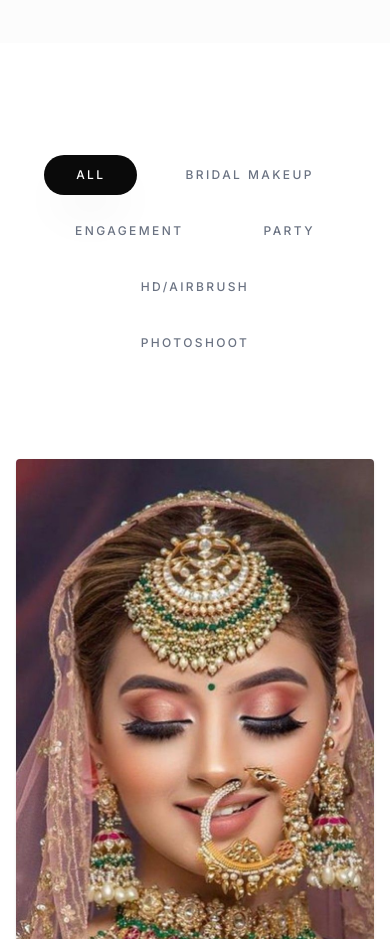
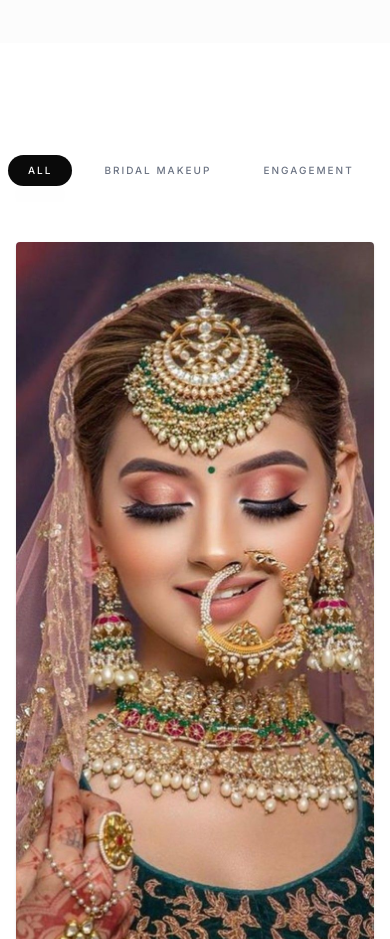
Before and after one commit to winsoheb/Amisha-s-Makeover, a React (Vite) app: page /portfolio in a window 390 px wide. Shown: the part 1180-2119 px from the top of the page. Built offline with nearby package versions, Linux system fonts and the light colour scheme; a web font is replaced by a local one.

Commit message:
fix: resolve mobile filter overlapping and UI contrast visibility

```diff
--- a/src/index.css
+++ b/src/index.css
@@ -53,6 +53,14 @@
     perspective: 1000px;
   }
 
+  .hide-scrollbar::-webkit-scrollbar {
+    display: none;
+  }
+  .hide-scrollbar {
+    -ms-overflow-style: none; /* IE and Edge */
+    scrollbar-width: none; /* Firefox */
+  }
+
   /* Smooth elegant shadows */
   .shadow-luxury {
     box-shadow: 0 24px 48px -12px rgba(0, 0, 0, 0.08);
--- a/src/pages/Portfolio.jsx
+++ b/src/pages/Portfolio.jsx
@@ -61,12 +61,12 @@ const Portfolio = () => {
       <section className="max-w-7xl mx-auto px-4 sm:px-6 lg:px-8 py-24">
 
         {/* Category Filter */}
-        <div className="flex flex-wrap justify-center gap-4 mb-20 sticky top-[80px] z-30 bg-white/80 backdrop-blur-md py-4">
+        <div className="flex overflow-x-auto md:flex-wrap justify-start md:justify-center gap-3 md:gap-4 mb-10 md:mb-20 md:sticky top-[80px] z-30 bg-white/90 backdrop-blur-md py-4 hide-scrollbar px-2 -mx-4 sm:mx-0 sm:px-0">
           {categories.map((cat) => (
             <button
               key={cat}
               onClick={() => setActiveCategory(cat)}
-              className={`px-8 py-3 rounded-full text-xs tracking-[0.2em] uppercase font-medium transition-all duration-300 ${
+              className={`whitespace-nowrap px-5 py-2 md:px-8 md:py-3 rounded-full text-[10px] md:text-xs tracking-[0.2em] uppercase font-medium transition-all duration-300 flex-shrink-0 ${
                 activeCategory === cat
                   ? 'bg-dark text-white shadow-luxury'
                   : 'bg-transparent text-gray-500 hover:text-dark hover:bg-nude/50'
```
